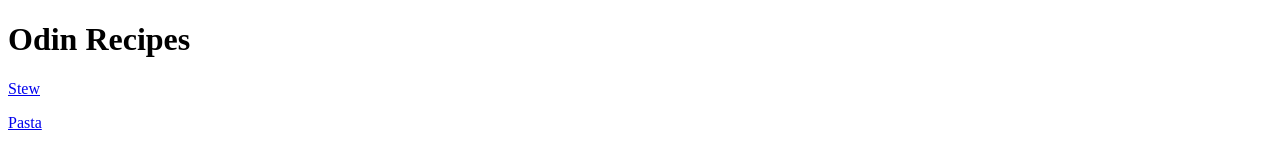
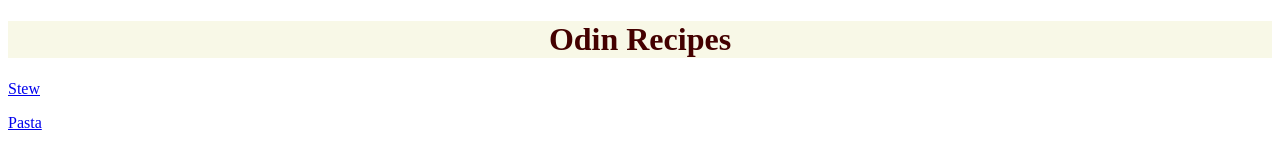
Before and after one commit to gerenago/odin-recipes, a plain HTML site: page index.html in a window 1280 px wide. Drawn offline with Linux system fonts and the light colour scheme.

Commit message:
Add h1 style

```diff
--- a/style.css
+++ b/style.css
@@ -3,3 +3,10 @@
     width: 500px;
     height: auto;
 }
+
+h1 {
+    background-color: #f5f5dcb0;
+    color: #440000;
+    text-align: center;
+    font-family: "Brush Script MT", serif;
+}
```
Also changed, not shown: recipes/stew.html (+2 -2 lines).
